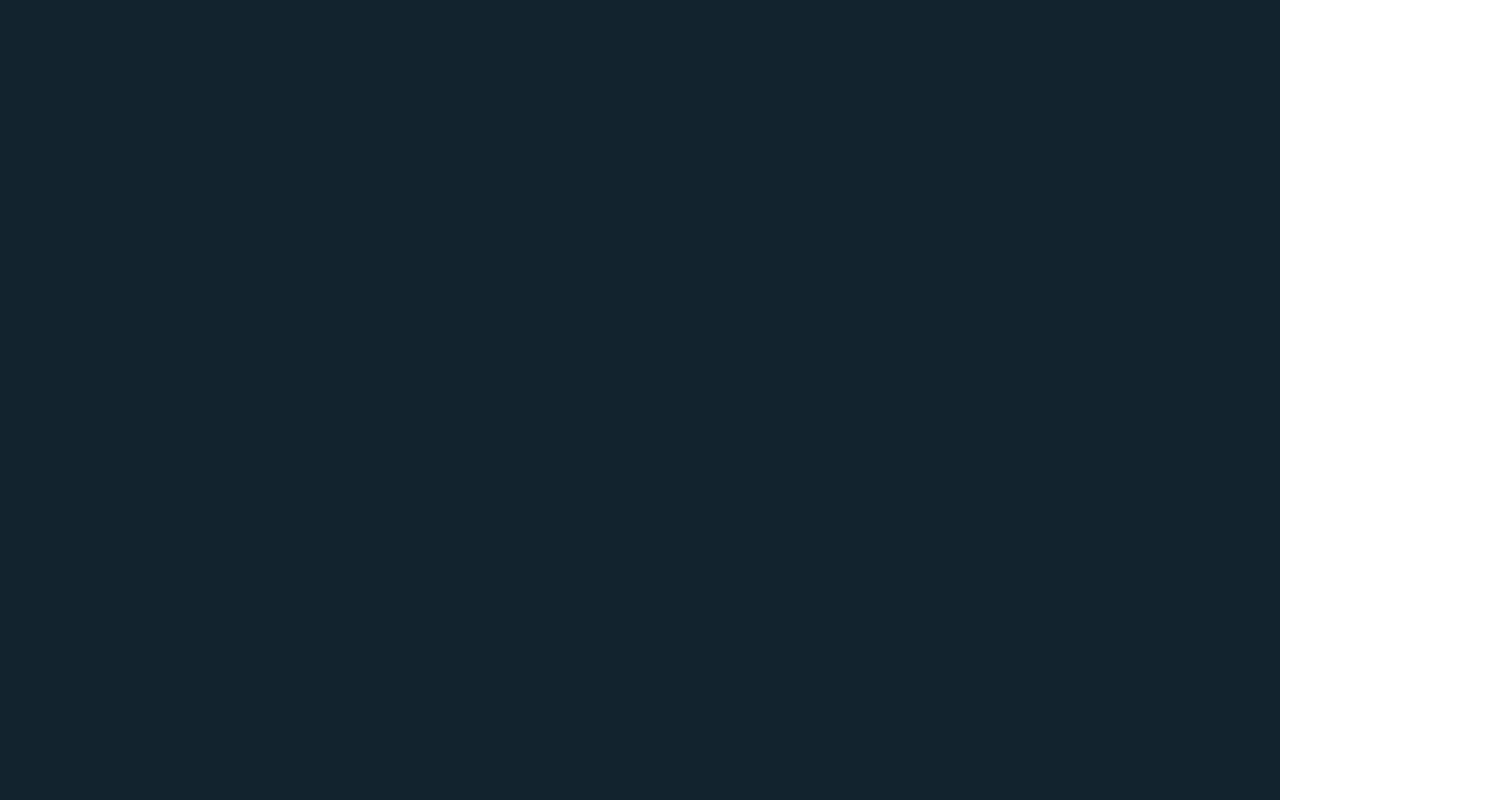
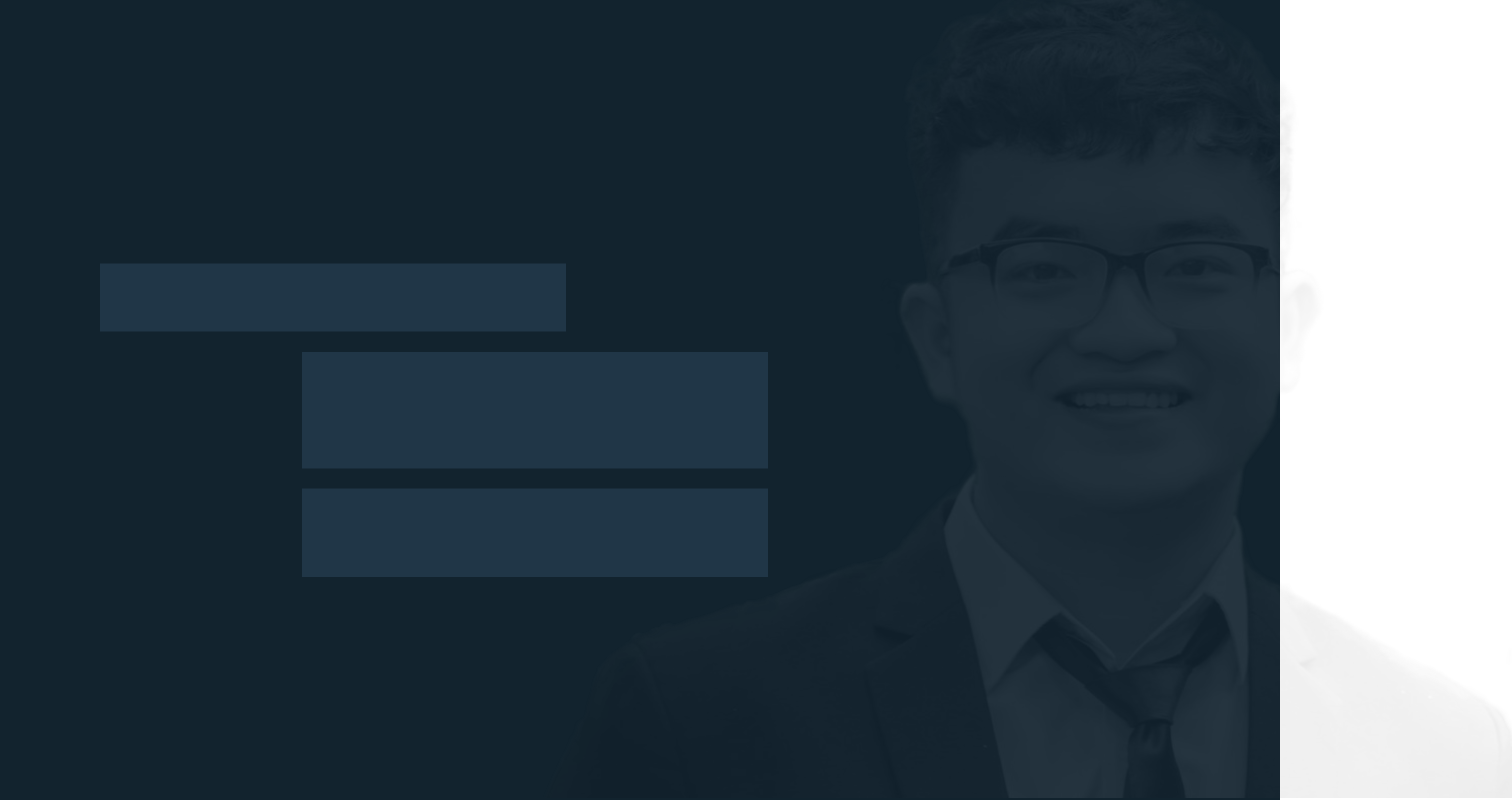
Before and after one commit to leodinh/leodinh.github.io, a Next.js app: page / in a window 1280 px wide. Shown: the whole page, 1512 px wide, since content can reach past the window. Built offline with nearby package versions, Linux system fonts and the light colour scheme.

Commit message:
finished intro page

```diff
--- a/components/layout.js
+++ b/components/layout.js
@@ -1,6 +1,6 @@
 import Head from "next/head"
 import Image from "next/image"
-import styles from "./layout.module.css"
+import styles from "./layout.module.scss"
 import Link from "next/link"
 
 const name = "[Your Name]"
--- a/components/layout.module.css
+++ b/components/layout.module.scss
@@ -14,3 +14,12 @@
 .backToHome {
   margin: 3rem 0 0;
 }
+
+.content {
+  overflow: hidden;
+  // *,
+  // *::after,
+  // *::before {
+  //   z-index: 2;
+  // }
+}
--- a/pages/home.module.scss
+++ b/pages/home.module.scss
@@ -1,12 +1,6 @@
 @import "../styles/sass/animation";
 @import "../styles/sass/mixins";
 @import "../styles/sass/variables";
-.container {
-  position: relative;
-  width: 100vw;
-  height: 100vh;
-  overflow: hidden;
-}
 
 .circle {
   position: absolute;
@@ -19,9 +13,10 @@
     @include absCenter;
     width: 40px;
     height: 40px;
-    background: #fff;
+    background: $color-primary-light;
     border-radius: 50%;
     opacity: 1;
+    z-index: 1 !important;
     &:nth-child(1) {
       animation: anim_01 2s forwards;
       background-image: url("/images/myavatar_1.png");
@@ -32,7 +27,7 @@
       height: 90px;
       border-radius: 0;
       background-color: transparent;
-      z-index: 2;
+      z-index: 2 !important;
       opacity: 1;
     }
     &:nth-child(2) {
@@ -57,12 +52,14 @@
   width: 100%;
   height: 100%;
   overflow: hidden;
+  z-index: 1 !important;
   div {
     @include absCenter;
     width: 3000px;
     height: 3000px;
     border-radius: 50%;
     transform: translate(-50%, -50%) scale(0);
+    z-index: 1 !important;
     &:nth-child(1) {
       background: $color-primary-light;
       animation: big 0.5s 4s forwards;
@@ -77,3 +74,101 @@
     }
   }
 }
+
+.container {
+  @include absCenter;
+  z-index: 4;
+  // display: flex;
+  // align-items: center;
+  // justify-content: center;
+  width: 100%;
+  padding: 120px 40% 80px 100px;
+  &_intro {
+    h2 {
+      font-size: $medium-font-size;
+      color: $color-primary-lightest;
+    }
+    h1 {
+      font-size: $big-font-size;
+      font-family: "Bebas Neue", sans-serif;
+      color: $color-primary-light;
+    }
+    p {
+      font-size: $medium-font-size-2;
+      color: $color-shadow-blue-light;
+    }
+    &_animation {
+      margin: 20px 0;
+      position: relative;
+      h1,
+      h2,
+      p {
+        opacity: 0;
+        padding: 20px;
+        animation: textHidden 0.1s 6.1s forwards;
+      }
+      &:before,
+      &:after {
+        content: "";
+        position: absolute;
+        top: 0;
+        right: 0;
+        height: 100%;
+        z-index: 10;
+      }
+
+      &:nth-child(1) {
+        &:before {
+          background-color: $color-shadow-blue-dark;
+          animation: revealLTR 1.8s 5s ease;
+        }
+        &:after {
+          background-color: $color-primary-lightest;
+          animation-delay: 0.5s;
+          animation: revealLTR 1s 5.6s ease;
+        }
+      }
+      &:nth-child(2) {
+        &:before {
+          background-color: $color-shadow-blue-dark;
+          animation: revealRTL 1.8s 5s ease;
+        }
+        &:after {
+          background-color: $color-primary-light;
+          animation-delay: 0.5s;
+          animation: revealRTL 1s 5.6s ease;
+        }
+      }
+      &:nth-child(3) {
+        &:before {
+          background-color: $color-shadow-blue-dark;
+          animation: revealRTL 1.8s 5s ease;
+        }
+        &:after {
+          background-color: $color-shadow-blue-light;
+          animation-delay: 0.5s;
+          animation: revealRTL 1s 5.6s ease;
+        }
+      }
+    }
+  }
+  &_image {
+    img {
+      width: 600px;
+    }
+  }
+}
+
+.image {
+  position: absolute;
+  // top: 0;
+  bottom: 0;
+  z-index: 3;
+  left: 40%;
+  opacity: 0;
+  img {
+    width: 1000px;
+    filter: grayscale(100%) contrast(100%);
+  }
+  animation: textHidden 5s 5s forwards;
+}
--- a/pages/index.js
+++ b/pages/index.js
@@ -22,7 +22,25 @@ export default function Home({ allPostsData }) {
         <div></div>
         <div></div>
       </div>
-      <h1>Hello</h1>
+      <div className={classes.container}>
+        <div className={classes.container_intro}>
+          <div className={classes.container_intro_animation}>
+            <h2>Hello there, I'm Leo</h2>
+          </div>
+          <div className={classes.container_intro_animation}>
+            <h1>Front End Developer</h1>
+          </div>
+          <div className={classes.container_intro_animation}>
+            <p>
+              I'm based in Toronto, Canada. I love passionately developing
+              software.✌️
+            </p>
+          </div>
+        </div>
+      </div>
+      <div className={classes.image}>
+        <img src="/images/mypic.png" alt="" />
+      </div>
     </Layout>
   )
 }
--- a/styles/global.scss
+++ b/styles/global.scss
@@ -1,3 +1,4 @@
+@import url("https://fonts.googleapis.com/css2?family=Bebas+Neue&family=Oswald&display=swap");
 @import "./sass/mixins";
 @import "./sass/variables";
 *,
@@ -30,6 +31,8 @@ html {
 body {
   box-sizing: border-box;
   margin: 0;
+  font-family: "Roboto", sans-serif;
+  overflow: hidden;
   @include respond(tab-port) {
     padding: 0;
   }
--- a/styles/sass/_animation.scss
+++ b/styles/sass/_animation.scss
@@ -133,3 +133,42 @@
     transform: translate(-50%, -50%) scale(1);
   }
 }
+
+@keyframes revealRTL {
+  0% {
+    width: 0;
+    right: 0;
+  }
+  65% {
+    width: 100%;
+    right: 0;
+  }
+  100% {
+    width: 0;
+    right: 100%;
+  }
+}
+
+@keyframes revealLTR {
+  0% {
+    width: 0;
+    left: 0;
+  }
+  65% {
+    width: 100%;
+    left: 0;
+  }
+  100% {
+    width: 0;
+    left: 100%;
+  }
+}
+
+@keyframes textHidden {
+  0% {
+    opacity: 0;
+  }
+  100% {
+    opacity: 1;
+  }
+}
--- a/styles/sass/_variables.scss
+++ b/styles/sass/_variables.scss
@@ -24,7 +24,10 @@ $color-black: #000;
 
 // FONT
 $default-font-size: 1.6rem;
-
+$medium-font-size-2: 2rem;
+$medium-font-size: 2.4rem;
+$title-font-size: 3.2rem;
+$big-font-size: 6.4rem;
 // GRID
 $grid-width: 114rem;
 $gutter-vertical: 8rem;
```
Also changed, not shown: public/images/mypic.png (added).
